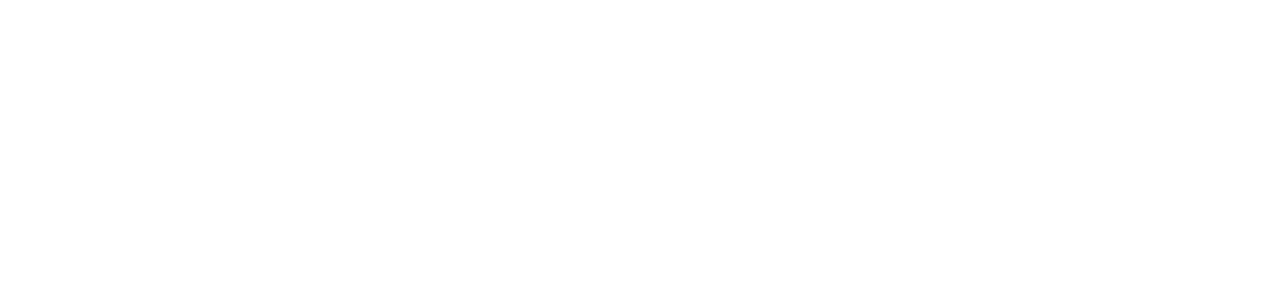
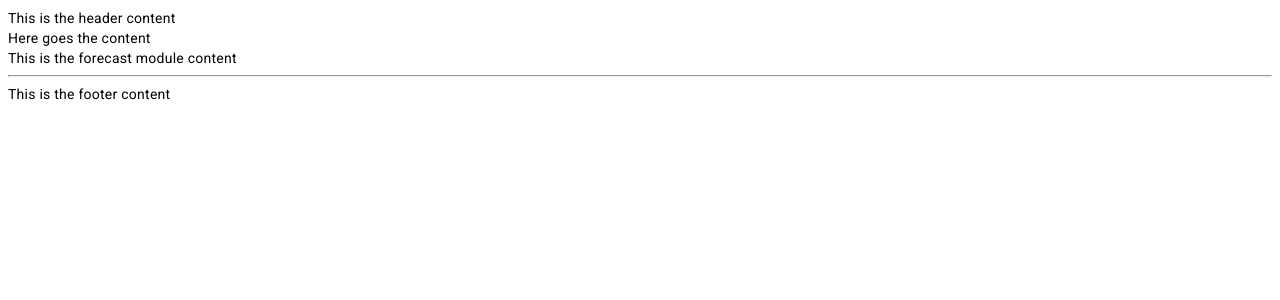
Before and after one commit to cristianriosv/my-weather-app-angular, an Angular app: page /home in a window 1280 px wide. Before the commit this address led to /. Shown: the top 300 px of the page. Built offline with nearby package versions, Linux system fonts and the light colour scheme.

Commit message:
feat: create forecast general feture component with home route

```diff
--- a/src/app/app-routing.module.ts
+++ b/src/app/app-routing.module.ts
@@ -1,11 +1,23 @@
 import { NgModule } from '@angular/core';
 import { RouterModule, Routes } from '@angular/router';
 import { ContentLayoutComponent } from './layout/content-layout/content-layout.component';
+import { ForecastModule } from './features/forecast/forecast.module';
 
 const routes: Routes = [
   {
     path: '',
-    component: ContentLayoutComponent
+    component: ContentLayoutComponent,
+    children: [
+      {
+        path: '',
+        redirectTo: 'home',
+        pathMatch: 'full'
+      },
+      {
+        path: 'home',
+        loadChildren: () => import('./features/forecast/forecast.module').then((m):typeof ForecastModule => m.ForecastModule)
+      }
+    ]
   }
 ];
 
--- /dev/null
+++ b/src/app/features/forecast/pages/forecast/forecast.component.html
@@ -0,0 +1,3 @@
+<div>
+    This is the forecast module content
+</div>
--- a/src/app/layout/content-layout/content-layout.component.html
+++ b/src/app/layout/content-layout/content-layout.component.html
@@ -2,6 +2,7 @@
     <app-header-layout></app-header-layout>
     <div>
         Here goes the content
+        <router-outlet></router-outlet>
     </div>
     <app-footer-layout></app-footer-layout>
 </div>
```
Also changed, not shown: src/app/features/forecast/forecast.module.ts (added, +13 -0 lines), src/app/features/forecast/forecast.routing.ts (added, +16 -0 lines), src/app/features/forecast/pages/forecast/forecast.component.ts (added, +10 -0 lines), src/app/features/forecast/pages/forecast/forecast.component.sass (added).
